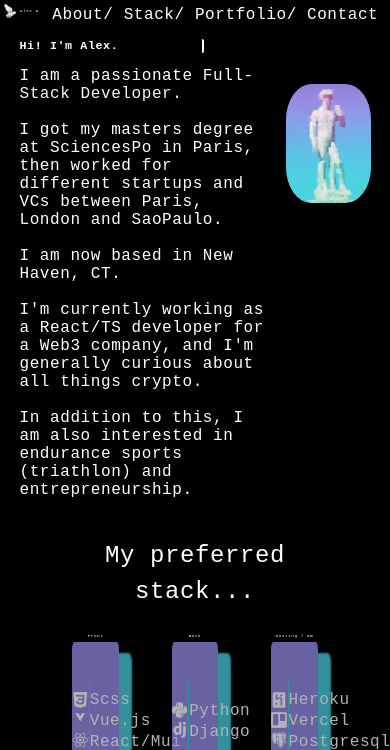
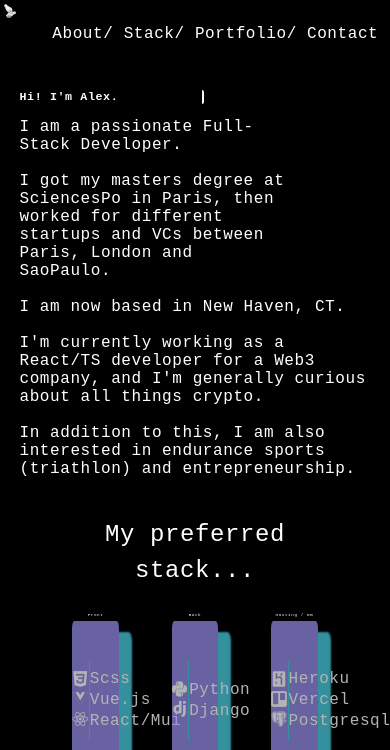
Before and after one commit to alexisnsns/PersonalWebsite, a PHP site: page / in a window 390 px wide. Shown: the top 750 px of the page. Run offline with PHP 8.4, Linux system fonts and the light colour scheme.

Commit message:
make page responsive

```diff
--- a/application.css
+++ b/application.css
@@ -54,9 +54,8 @@ a:visited {
 }
 
 .link-deco:hover {
-  text-decoration: line-through;
   color: #49cede;
-  font-size: 1.15vw;
+  transition: 1s;
 }
 
 a:active {
--- a/components/contact.css
+++ b/components/contact.css
@@ -16,14 +16,16 @@
   margin-top: 4em;
   align-items: center;
   background-color: #968ce7;
-  border-radius: 1vw;
+  border-radius: 25px;
   border-width: 0;
   box-sizing: border-box;
   display: inline-flex;
-  height: 3vw;
-  padding-left: 1vw;
-  padding-right: 1vw;
+  height: 60px;
+  padding: 16px;
+  padding-left: 24px;
+  padding-right: 24px;
   text-align: center;
+  font-size: 16px;
 }
 
 #button-contact:hover {
--- a/components/footer.css
+++ b/components/footer.css
@@ -11,5 +11,6 @@
 #bottom {
   margin-top: 3em;
   margin-bottom: 2em;
-  font-size: 0.7vw;
+  font-size: 10px;
+  line-height: 16px;
 }
--- a/components/header.css
+++ b/components/header.css
@@ -15,7 +15,7 @@
 #links {
   position: absolute;
   right: 3vw;
-  top: 1.6vw;
+  top: 3vh;
   z-index: 2;
 }
 
@@ -29,8 +29,19 @@
 #pagetitle {
   font-weight: lighter;
   position: absolute;
-  font-size: 1.1vw;
+  font-size: 20px;
   left: 5.1vw;
-  top: 1.3vw;
+  top: 3vh;
   z-index: 1;
 }
+
+#pagetitle:hover {
+  color: #49cede;
+  transition: 1s;
+}
+
+@media (max-width: 1024px) {
+  #pagetitle {
+    visibility: hidden;
+  }
+}
--- a/components/intro.css
+++ b/components/intro.css
@@ -30,7 +30,6 @@
 
 .introduction {
   position: relative;
-  /* top: 29%; */
   width: 70%;
   font-weight: lighter;
   text-align: left;
@@ -39,23 +38,31 @@
 /* For tablets or smaller desktops */
 @media (max-width: 1024px) {
   .container-intro {
-      width: 70%; /* Slightly larger than on bigger screens */
-      left: 15%;  /* Adjust the position accordingly */
+    width: 70%; /* Slightly larger than on bigger screens */
+    left: 15%; /* Adjust the position accordingly */
+    margin-top: 90px;
+  }
+  .statue {
+    visibility: hidden;
+  }
+
+  .introduction {
+    width: 100%;
   }
 }
 
 /* For mobile devices */
 @media (max-width: 768px) {
   .container-intro {
-      width: 80%; /* Even larger for mobile devices */
-      left: 10%;  /* Center it more */
+    width: 80%; /* Even larger for mobile devices */
+    left: 10%; /* Center it more */
   }
 }
 
 /* For very small screens */
 @media (max-width: 480px) {
   .container-intro {
-      width: 90%; /* Almost full width */
-      left: 5%;   /* Center it as much as possible */
+    width: 90%; /* Almost full width */
+    left: 5%; /* Center it as much as possible */
   }
 }
--- a/components/sides.css
+++ b/components/sides.css
@@ -20,23 +20,17 @@
   margin-bottom: 0.5em;
 }
 
-.side-logos:hover {
-  color: #968ce7;
-  font-size: 1.3em;
-  text-decoration: none;
-}
-
 #email {
   position: fixed;
   writing-mode: vertical-rl;
   right: 2.75em;
   bottom: 5em;
 }
-
+.side-logos:hover,
 #email:hover {
   color: #968ce7;
+  transition: 1s;
   text-decoration: none;
-  font-size: 1.1vw;
 }
 
 .vl {
--- a/components/stack.css
+++ b/components/stack.css
@@ -33,6 +33,7 @@
 
 .card-stack:hover {
   opacity: 1;
+  transition: 1s;
 }
 
 .language-icons {
--- a/index.html
+++ b/index.html
@@ -16,7 +16,7 @@
     <!-- NAVBAR -->
     <div id="site-header">
       <img src="images/hands.png" alt="hands logo" id="hands" />
-      <h1 id="pagetitle"><a href="#top" class="link-deco"> Alex N </a></h1>
+      <h1><a href="#top" id="pagetitle"> Alex N </a></h1>
       <div id="links">
         <a href="#top" class="link-deco">About</a>/
         <a href="#arrow-stack" class="link-deco"> Stack</a>/
--- a/index.php
+++ /dev/null
@@ -1 +0,0 @@
-<?php include_once("index.html"); ?>
```
Also changed, not shown: README.md.
